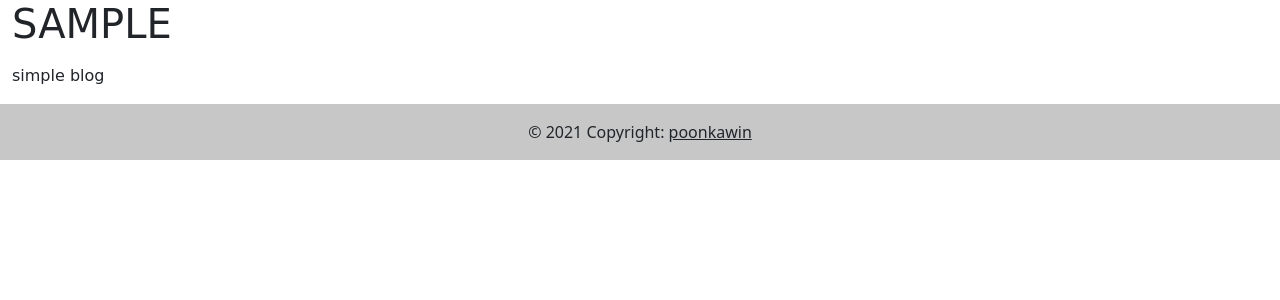
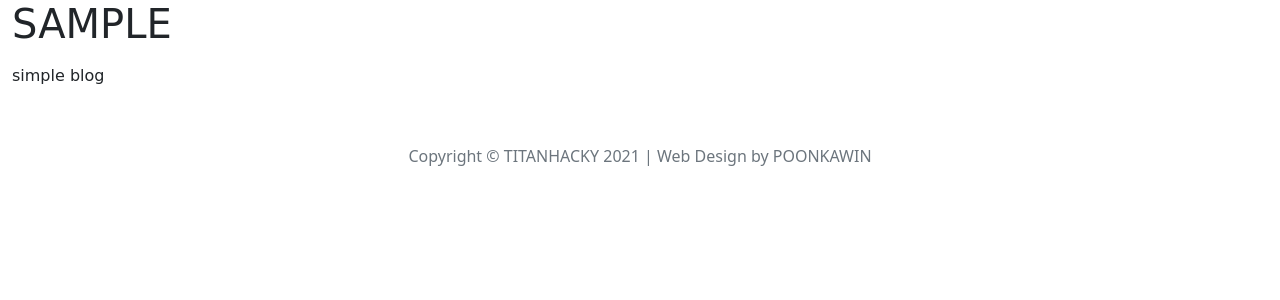
Before and after one commit to TITANHACKY/django, a Django app: a page that uses templates/base.html in a window 1280 px wide. Shown: the part 56-356 px from the top of the page. Run offline with Django 3.2, Linux system fonts and the light colour scheme; data comes from the database, SQL or seed files in the repository.

Commit message:
updated footer

```diff
--- a/templates/base.html
+++ b/templates/base.html
@@ -46,13 +46,18 @@
     <script src="https://cdn.jsdelivr.net/npm/@popperjs/core@2.6.0/dist/umd/popper.min.js" integrity="sha384-KsvD1yqQ1/1+IA7gi3P0tyJcT3vR+NdBTt13hSJ2lnve8agRGXTTyNaBYmCR/Nwi" crossorigin="anonymous"></script>
     <script src="https://cdn.jsdelivr.net/npm/bootstrap@5.0.0-beta2/dist/js/bootstrap.min.js" integrity="sha384-nsg8ua9HAw1y0W1btsyWgBklPnCUAFLuTMS2G72MMONqmOymq585AcH49TLBQObG" crossorigin="anonymous"></script>
     -->
-  <footer class="bg-light text-center text-lg-start">
-  <!-- Copyright -->
-  <div class="text-center p-3" style="background-color: rgba(0, 0, 0, 0.2);">
-    © 2021 Copyright:
-    <a class="text-dark" href="https://titan-django.herokuapp.com/">poonkawin</a>
-  </div>
-  <!-- Copyright -->
-</footer>
+  <footer id="footerpad">
+        <div class="container">
+            <div class="row">
+                <div class="col-md-6 col-lg-8 mx-auto">
+                    <ul class="list-inline text-center">
+                        <li class="list-inline-item"><a href="https://t.me/TITANHACKY"><span class="fa-stack fa-lg"><i class="fa fa-circle fa-stack-2x"></i><i class="fab fa-telegram fa-stack-1x fa-inverse"></i></span></a></li>
+                        <li class="list-inline-item"><a href="https://www.youtube.com/scriptnewbie"><span class="fa-stack fa-lg"><i class="fa fa-circle fa-stack-2x"></i><i class="fa fa-youtube-play fa-stack-1x fa-inverse"></i></span></a></li>
+                    </ul>
+                    <p class="copyright text-muted text-center">Copyright © TITANHACKY 2021 | Web Design by POONKAWIN</p>
+                </div>
+            </div>
+        </div>
+  </footer>
   </body>
 </html>
```
